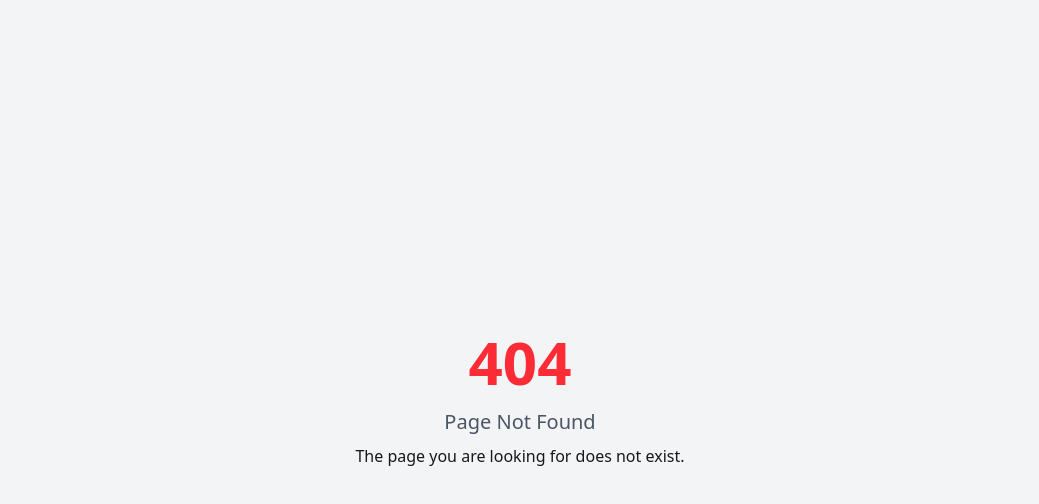
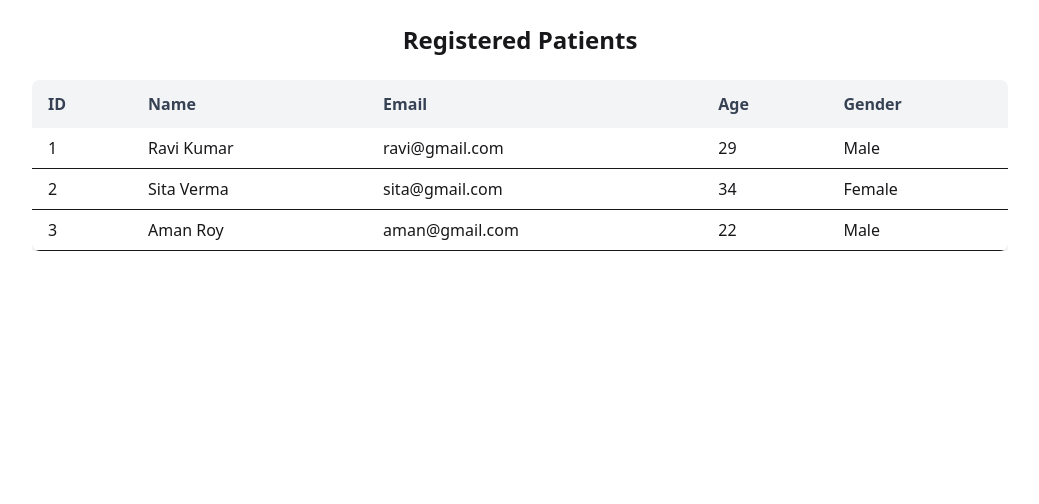
Before and after one commit to animesh156/MetMed, a React (Vite) app in the folder frontend/: page /admin/patient-list in a window 1280 px wide. Before the commit this address had no page. Shown: the top 504 px of the page, without its empty margins (120-1159 px from the left). Built offline with nearby package versions, Linux system fonts and the light colour scheme.

Commit message:
created few pages for admin& doctor

```diff
--- a/frontend/src/App.jsx
+++ b/frontend/src/App.jsx
@@ -13,6 +13,9 @@ import PatientSetting from "./pages/patient/PatientSetting";
 import DoctorSchedule from "./pages/doctor/Schedule";
 import DoctorAvailbility from "./pages/doctor/Availability";
 import DoctorEarning from "./pages/doctor/EarningReport";
+import DoctorHistory from './pages/doctor/History'
+import DoctorVerify from './pages/admin/DoctorVerification';
+import PatientList from "./pages/admin/PatientList";
 
 function App() {
   return (
@@ -26,11 +29,14 @@ function App() {
         <Route path="/patient/settings" element={<PatientSetting />} />
 
         <Route path="/admin/dashboard" element={<AdminDashBaord />} />
+         <Route path="/admin/verify" element={<DoctorVerify />} />
+          <Route path="/admin/patient-list" element={<PatientList />} />
 
         <Route path="/doctor/dashboard" element={<DoctorDashBaord />} />
         <Route path="/doctor/schedule" element={<DoctorSchedule />} />
         <Route path="/doctor/availability" element={<DoctorAvailbility />} />
          <Route path="/doctor/earning" element={<DoctorEarning />} />
+          <Route path="/doctor/history" element={<DoctorHistory />} />
 
 
         <Route path="*" element={<NotFound />} />
--- a/frontend/src/pages/admin/DashBoard.jsx
+++ b/frontend/src/pages/admin/DashBoard.jsx
@@ -6,8 +6,10 @@ import { MdCalendarToday } from "react-icons/md";
 import { FaUserDoctor } from "react-icons/fa6";
 import { FiLogOut } from "react-icons/fi";
 import { MdOutlineAttachMoney } from "react-icons/md";
+import { useNavigate } from "react-router-dom";
 
 function DashBoard() {
+  const navigate = useNavigate();
     const items = [
                 { name: "Dashboard", icon: MdDashboard },
                 { name: "Appointments", icon: MdCalendarToday },
@@ -37,14 +39,14 @@ function DashBoard() {
           <div className="card bg-white p-5 rounded shadow hover:shadow-md transition">
             <h2 className="text-xl font-semibold mb-3">Doctors Pending Verification</h2>
             <p className="text-gray-700 mb-3">8 doctors are awaiting approval.</p>
-            <button className="btn btn-warning">Verify Now</button>
+            <button className="btn btn-warning" onClick={() => navigate('/admin/verify')}>Verify Now</button>
           </div>
 
           {/* Total Registered Patients */}
           <div className="card bg-white p-5 rounded shadow hover:shadow-md transition">
             <h2 className="text-xl font-semibold mb-3">Total Patients</h2>
             <p className="text-gray-700 mb-3">532 patients registered on the platform.</p>
-            <button className="btn btn-primary">View Patients</button>
+            <button className="btn btn-primary" onClick={() => navigate('/admin/patient-list')}>View Patients</button>
           </div>
 
           {/* Appointment Logs */}
--- /dev/null
+++ b/frontend/src/pages/admin/DoctorVerification.jsx
@@ -0,0 +1,85 @@
+import React, { useState, useEffect } from 'react';
+
+function DoctorVerification() {
+  const [doctors, setDoctors] = useState([]);
+
+  useEffect(() => {
+    // Ideally, fetch from backend API
+    const pendingDoctors = [
+      {
+        id: 1,
+        name: 'Dr. Anjali Sharma',
+        specialization: 'Dermatologist',
+        experience: '5 years',
+        documents: ['Medical License.pdf', 'ID Proof.pdf'],
+        status: 'Pending',
+      },
+      {
+        id: 2,
+        name: 'Dr. Rajeev Menon',
+        specialization: 'Cardiologist',
+        experience: '10 years',
+        documents: ['Medical Degree.pdf', 'Aadhaar.pdf'],
+        status: 'Pending',
+      },
+    ];
+
+    setDoctors(pendingDoctors);
+  }, []);
+
+  const handleVerify = (id) => {
+    // Ideally send PUT/PATCH request to backend
+    setDoctors((prev) =>
+      prev.map((doc) =>
+        doc.id === id ? { ...doc, status: 'Verified' } : doc
+      )
+    );
+  };
+
+  const handleReject = (id) => {
+    // Ideally send DELETE or PATCH request to backend
+    setDoctors((prev) => prev.filter((doc) => doc.id !== id));
+  };
+
+  return (
+    <div className="p-6 max-w-5xl mx-auto">
+      <h2 className="text-2xl font-bold text-center mb-6">Doctor Verification</h2>
+
+      {doctors.length === 0 ? (
+        <p className="text-center text-gray-600">No pending doctor verifications.</p>
+      ) : (
+        <div className="grid gap-6 md:grid-cols-2">
+          {doctors.map((doctor) => (
+            <div key={doctor.id} className="bg-white shadow rounded p-4 border-l-4 border-yellow-500">
+              <h3 className="text-lg font-bold">{doctor.name}</h3>
+              <p className="text-gray-700">Specialization: {doctor.specialization}</p>
+              <p className="text-gray-700">Experience: {doctor.experience}</p>
+              <p className="text-gray-700 mb-2">Documents: {doctor.documents.join(', ')}</p>
+
+              <div className="flex space-x-3 mt-3">
+                <button
+                  className="bg-green-600 text-white px-4 py-2 rounded hover:bg-green-700"
+                  onClick={() => handleVerify(doctor.id)}
+                >
+                  Verify
+                </button>
+                <button
+                  className="bg-red-600 text-white px-4 py-2 rounded hover:bg-red-700"
+                  onClick={() => handleReject(doctor.id)}
+                >
+                  Reject
+                </button>
+              </div>
+
+              {doctor.status === 'Verified' && (
+                <p className="text-green-600 font-medium mt-2">Verified ✅</p>
+              )}
+            </div>
+          ))}
+        </div>
+      )}
+    </div>
+  );
+}
+
+export default DoctorVerification;
--- /dev/null
+++ b/frontend/src/pages/admin/PatientList.jsx
@@ -0,0 +1,52 @@
+import React, { useState, useEffect } from 'react';
+
+function PatientList() {
+  const [patients, setPatients] = useState([]);
+
+  useEffect(() => {
+    // Replace this with actual API call in production
+    const mockPatients = [
+      { id: 1, name: 'Ravi Kumar', email: 'ravi@gmail.com', age: 29, gender: 'Male' },
+      { id: 2, name: 'Sita Verma', email: 'sita@gmail.com', age: 34, gender: 'Female' },
+      { id: 3, name: 'Aman Roy', email: 'aman@gmail.com', age: 22, gender: 'Male' },
+    ];
+    setPatients(mockPatients);
+  }, []);
+
+  return (
+    <div className="p-6 max-w-5xl mx-auto">
+      <h2 className="text-2xl font-bold text-center mb-6">Registered Patients</h2>
+
+      {patients.length === 0 ? (
+        <p className="text-center text-gray-600">No patients found.</p>
+      ) : (
+        <div className="overflow-x-auto">
+          <table className="min-w-full bg-white shadow-md rounded-lg overflow-hidden">
+            <thead className="bg-gray-100 text-gray-700">
+              <tr>
+                <th className="py-3 px-4 text-left">ID</th>
+                <th className="py-3 px-4 text-left">Name</th>
+                <th className="py-3 px-4 text-left">Email</th>
+                <th className="py-3 px-4 text-left">Age</th>
+                <th className="py-3 px-4 text-left">Gender</th>
+              </tr>
+            </thead>
+            <tbody>
+              {patients.map((patient) => (
+                <tr key={patient.id} className="border-b hover:bg-gray-50">
+                  <td className="py-2 px-4">{patient.id}</td>
+                  <td className="py-2 px-4">{patient.name}</td>
+                  <td className="py-2 px-4">{patient.email}</td>
+                  <td className="py-2 px-4">{patient.age}</td>
+                  <td className="py-2 px-4">{patient.gender}</td>
+                </tr>
+              ))}
+            </tbody>
+          </table>
+        </div>
+      )}
+    </div>
+  );
+}
+
+export default PatientList;
--- a/frontend/src/pages/doctor/DashBoard.jsx
+++ b/frontend/src/pages/doctor/DashBoard.jsx
@@ -53,7 +53,7 @@ function DoctorDashboard() {
           <div className="card bg-white p-5 rounded shadow hover:shadow-md transition">
             <h2 className="text-xl text-black font-semibold mb-3">Consultation History</h2>
             <p className="text-gray-700 mb-3">Access past patient records and notes.</p>
-            <button className="btn btn-primary">View History</button>
+            <button className="btn btn-primary" onClick={() => navigate('/doctor/history')}>View History</button>
           </div>
 
           <div className="card bg-white p-5 rounded shadow hover:shadow-md transition">
--- /dev/null
+++ b/frontend/src/pages/doctor/History.jsx
@@ -0,0 +1,54 @@
+import React, { useEffect, useState } from 'react';
+
+function History() {
+  const [history, setHistory] = useState([]);
+
+  useEffect(() => {
+    // This would typically fetch data from your backend
+    const sampleHistory = [
+      {
+        id: 1,
+        doctorName: 'Dr. Anjali Sharma',
+        date: '2025-06-01',
+        time: '10:00 AM',
+        field: 'Dermatology',
+        notes: 'Prescribed allergy medicine and follow-up in 2 weeks',
+      },
+      {
+        id: 2,
+        doctorName: 'Dr. Rajeev Menon',
+        date: '2025-05-18',
+        time: '2:30 PM',
+        field: 'Cardiology',
+        notes: 'Blood pressure under control. No new meds prescribed.',
+      },
+    ];
+
+    setHistory(sampleHistory);
+  }, []);
+
+  return (
+    <div className="p-6 max-w-4xl mx-auto">
+      <h2 className="text-2xl font-bold mb-6 text-center">Past Appointment History</h2>
+
+      {history.length === 0 ? (
+        <p className="text-center text-gray-600">No past appointments found.</p>
+      ) : (
+        <div className="space-y-4">
+          {history.map((item) => (
+            <div
+              key={item.id}
+              className="bg-white shadow rounded p-4 border-l-4 border-blue-500"
+            >
+              <h3 className="text-lg font-semibold">{item.doctorName} ({item.field})</h3>
+              <p className="text-gray-700">Date: {item.date} | Time: {item.time}</p>
+              <p className="text-gray-600 mt-1 italic">Notes: {item.notes}</p>
+            </div>
+          ))}
+        </div>
+      )}
+    </div>
+  );
+}
+
+export default History;
```
